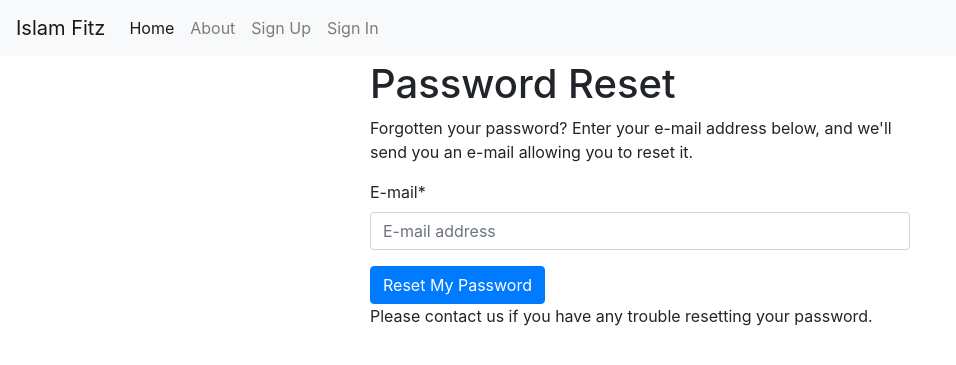
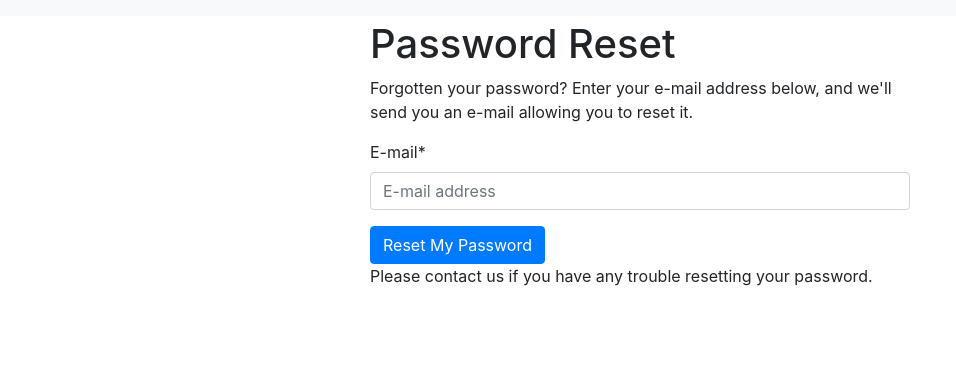
Before and after one commit to OmarEhab177/Islam_fitz, a Django app: page /accounts/password/reset/ in a window 1280 px wide. Shown: the top 365 px of the page, without its empty margins (0-956 px from the left). Run offline with Django 3.2, Linux system fonts and the light colour scheme; parts of the project's set-up code (start-up, migrations or seed data) failed here and were passed over; some libraries are stand-ins or nearby versions.

Commit message:
big changes

```diff
--- a/config/settings/production.py
+++ b/config/settings/production.py
@@ -6,7 +6,7 @@ from .base import env
 # https://docs.djangoproject.com/en/dev/ref/settings/#secret-key
 SECRET_KEY = env("DJANGO_SECRET_KEY")
 # https://docs.djangoproject.com/en/dev/ref/settings/#allowed-hosts
-ALLOWED_HOSTS = env.list("DJANGO_ALLOWED_HOSTS", default=["example.com", "143.244.179.162", 'localhost'])
+ALLOWED_HOSTS = env.list("DJANGO_ALLOWED_HOSTS", default=["example.com", "143.244.179.162", 'localhost', 'fitzonline.net', "www.fitzonline.net"])
 
 # DATABASES
 # ------------------------------------------------------------------------------
--- a/config/urls.py
+++ b/config/urls.py
@@ -26,9 +26,9 @@ schema_view = get_schema_view(
 )
 
 urlpatterns = [
-    path("", TemplateView.as_view(template_name="pages/home.html"), name="home"),
+    path("errors/", TemplateView.as_view(template_name="pages/home.html"), name="home"),
     path(
-        "about/", TemplateView.as_view(template_name="pages/about.html"), name="about"
+        "error/", TemplateView.as_view(template_name="pages/about.html"), name="about"
     ),
     # Django Admin, use {% url 'admin:index' %}
     path(settings.ADMIN_URL, admin.site.urls),
@@ -47,8 +47,8 @@ urlpatterns += [
     path("api/", include("config.api_router")),
     # DRF auth token
     path("auth-token/", obtain_auth_token),
-    path("v1/api/", include(("islam_fitz.survey.urls","islam_fitz.survey"), namespace="survey_v1")),
-    path("v1/api/", include(("islam_fitz.core.urls","islam_fitz.core"), namespace="core_v1"))
+    path("", include(("islam_fitz.core.urls","islam_fitz.core"), namespace="core_v1")),
+    path("survey/", include(("islam_fitz.survey.urls","islam_fitz.survey"), namespace="survey_v1")),
 ]
 
 urlpatterns +=  [
--- a/islam_fitz/core/models.py
+++ b/islam_fitz/core/models.py
@@ -29,6 +29,7 @@ class AboutUs(models.Model):
 class Home(models.Model):
     logo = models.ImageField(upload_to = 'photos/logo/%y/%m/%d')
     blog = models.CharField(max_length=250)
+    intro_title = models.CharField(max_length=250)
     intro_image = models.ImageField(upload_to = 'photos/home/%y/%m/%d')
     intro_text = models.TextField()
     about_us_image = models.ImageField(upload_to = 'photos/home/%y/%m/%d')
--- a/islam_fitz/core/serializers.py
+++ b/islam_fitz/core/serializers.py
@@ -62,6 +62,7 @@ class HomeSerializer(serializers.ModelSerializer):
         fields = (
             "id",
             "logo_url",
+            "intro_title",
             "intro_image_url",
             "intro_text",
             "about_us_image_url",
--- a/islam_fitz/core/urls.py
+++ b/islam_fitz/core/urls.py
@@ -7,7 +7,7 @@ from islam_fitz.core.views import BeforeAndAfterMethod, AboutUsMethod, HomeMetho
 router_core = DefaultRouter(trailing_slash=False)
 router_core.register('before_after', BeforeAndAfterMethod)
 router_core.register('about', AboutUsMethod)
-router_core.register('home', HomeMethod)
+router_core.register('', HomeMethod)
 router_core.register('FAQ', FAQMethod)
 
 urlpatterns = [
--- a/islam_fitz/survey/models.py
+++ b/islam_fitz/survey/models.py
@@ -29,7 +29,7 @@ class Answer(models.Model):
         return ""
 
     def __str__(self):
-        return self.answer_title
+        return self.answer_preview
 
 
 
@@ -99,6 +99,7 @@ class Client(models.Model):
     phone  = models.CharField(max_length=50, unique=True)
     length = models.DecimalField(max_digits=8, decimal_places=2)
     weight = models.DecimalField(max_digits=8, decimal_places=2)
+    description = models.CharField(max_length=255, null=True, blank=True)
 
     class Meta:
         verbose_name = 'Client'
--- a/islam_fitz/survey/serializers.py
+++ b/islam_fitz/survey/serializers.py
@@ -94,7 +94,8 @@ class ClientSerializer(serializers.ModelSerializer):
             "name",
             "phone",
             "length",
-            "weight"
+            "weight",
+            "description"
         )
 
 
--- a/islam_fitz/survey/urls.py
+++ b/islam_fitz/survey/urls.py
@@ -4,7 +4,7 @@ from rest_framework.routers import DefaultRouter
 from islam_fitz.survey.views import (ClientAnswerMethod, CreateClientAnswerMethod, QuestionAnswerMethod, LastPageMethod)
 
 router = DefaultRouter(trailing_slash=False)
-router.register('survey', QuestionAnswerMethod)
+router.register('questions', QuestionAnswerMethod)
 router.register('last_page', LastPageMethod)
 router.register('client/answer', ClientAnswerMethod)
 router.register('client/answer/create', CreateClientAnswerMethod)
--- a/islam_fitz/survey/views.py
+++ b/islam_fitz/survey/views.py
@@ -94,6 +94,7 @@ class CreateClientAnswerMethod(viewsets.ViewSet):
     - phone
     - length
     - weight
+    - description
     - answer
     """
     permission_classes = [AllowAny]
@@ -102,7 +103,7 @@ class CreateClientAnswerMethod(viewsets.ViewSet):
     def create(self, request):
         data = JSONParser().parse(request)
         answer = data['answer']
-        client_data = {"type":data["type"], "name":data["name"], "phone":data["phone"], "length":data["length"], "weight":data["weight"]}
+        client_data = {"type":data["type"], "name":data["name"], "phone":data["phone"], "length":data["length"], "weight":data["weight"], "description":data["description"]}
         client_ser = ClientSerializer(data=client_data)
         if client_ser.is_valid():
             client_ser.save()
--- a/islam_fitz/templates/base.html
+++ b/islam_fitz/templates/base.html
@@ -48,33 +48,33 @@
         <button class="navbar-toggler navbar-toggler-right" type="button" data-toggle="collapse" data-target="#navbarSupportedContent" aria-controls="navbarSupportedContent" aria-expanded="false" aria-label="Toggle navigation">
           <span class="navbar-toggler-icon"></span>
         </button>
-        <a class="navbar-brand" href="{% url 'home' %}">Islam Fitz</a>
+        <!-- <a class="navbar-brand" href="{% url 'home' %}">Islam Fitz</a> -->
 
         <div class="collapse navbar-collapse" id="navbarSupportedContent">
           <ul class="navbar-nav mr-auto">
             <li class="nav-item active">
-              <a class="nav-link" href="{% url 'home' %}">Home <span class="sr-only">(current)</span></a>
+              <!-- <a class="nav-link" href="{% url 'home' %}">Home <span class="sr-only">(current)</span></a> -->
             </li>
             <li class="nav-item">
-              <a class="nav-link" href="{% url 'about' %}">About</a>
+              <!-- <a class="nav-link" href="{% url 'about' %}">About</a> -->
             </li>
             {% if request.user.is_authenticated %}
               <li class="nav-item">
                 {# URL provided by django-allauth/account/urls.py #}
-                <a class="nav-link" href="{% url 'users:detail' request.user.username  %}">{% trans "My Profile" %}</a>
+                <!-- <a class="nav-link" href="{% url 'users:detail' request.user.username  %}">{% trans "My Profile" %}</a> -->
               </li>
               <li class="nav-item">
                 {# URL provided by django-allauth/account/urls.py #}
-                <a class="nav-link" href="{% url 'account_logout' %}">{% trans "Sign Out" %}</a>
+                <!-- <a class="nav-link" href="{% url 'account_logout' %}">{% trans "Sign Out" %}</a> -->
               </li>
             {% else %}
               <li class="nav-item">
                 {# URL provided by django-allauth/account/urls.py #}
-                <a id="sign-up-link" class="nav-link" href="{% url 'account_signup' %}">{% trans "Sign Up" %}</a>
+                <!-- <a id="sign-up-link" class="nav-link" href="{% url 'account_signup' %}">{% trans "Sign Up" %}</a> -->
               </li>
               <li class="nav-item">
                 {# URL provided by django-allauth/account/urls.py #}
-                <a id="log-in-link" class="nav-link" href="{% url 'account_login' %}">{% trans "Sign In" %}</a>
+                <!-- <a id="log-in-link" class="nav-link" href="{% url 'account_login' %}">{% trans "Sign In" %}</a> -->
               </li>
             {% endif %}
           </ul>
```
Also changed, not shown: islam_fitz/core/admin.py (+7 -3 lines), islam_fitz/survey/admin.py (+17 -9 lines), islam_fitz/core/migrations/0008_home_intro_title.py (added), islam_fitz/survey/migrations/0011_client_description.py (added).
